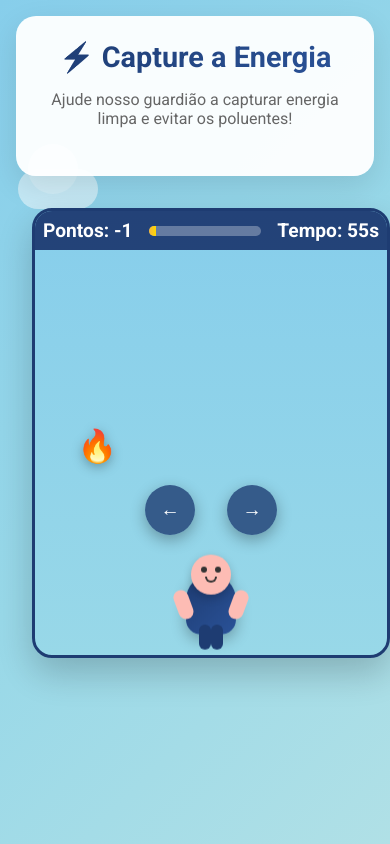
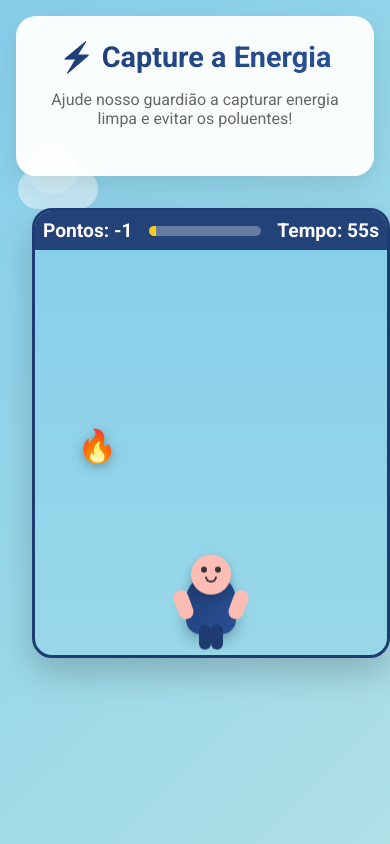
Before and after one commit to MiguelDamin/JogoEnergiasSolares, a plain HTML site: page index.html in a window 390 px wide. Drawn offline with Linux system fonts and the light colour scheme.

Commit message:
Remoção botões

```diff
--- a/index.html
+++ b/index.html
@@ -374,35 +374,7 @@
             box-shadow: 0 8px 25px rgba(0, 0, 0, 0.3);
         }
 
-        /* Controles para mobile */
-        .mobile-controls {
-            position: absolute;
-            bottom: 120px;
-            left: 0;
-            right: 0;
-            display: none;
-            justify-content: center;
-            gap: 2rem;
-            z-index: 10;
-        }
-
-        .control-btn {
-            width: 60px;
-            height: 60px;
-            background: rgba(30, 60, 114, 0.8);
-            color: white;
-            border: none;
-            border-radius: 50%;
-            font-size: 1.5rem;
-            cursor: pointer;
-            transition: all 0.2s ease;
-            box-shadow: 0 5px 15px rgba(0, 0, 0, 0.3);
-        }
-
-        .control-btn:active {
-            transform: scale(0.95);
-            background: rgba(30, 60, 114, 1);
-        }
+        /* Controles para mobile - removidos */
 
         /* Animações */
         @keyframes idle {
@@ -449,9 +421,7 @@
                 margin: 0 1rem;
             }
 
-            .mobile-controls {
-                display: flex;
-            }
+
 
             .game-hud {
                 padding: 0.5rem;
@@ -496,11 +466,7 @@
                 height: 450px;
             }
 
-            .control-btn {
-                width: 50px;
-                height: 50px;
-                font-size: 1.2rem;
-            }
+
         }
     </style>
 </head>
@@ -554,11 +520,7 @@
                 </div>
             </div>
 
-            <!-- Controles para mobile -->
-            <div class="mobile-controls">
-                <button class="control-btn" id="leftBtn">←</button>
-                <button class="control-btn" id="rightBtn">→</button>
-            </div>
+
 
             <!-- Tela de game over -->
             <div class="game-over" id="gameOver">
@@ -644,33 +606,26 @@
             // Controles de teclado
             document.addEventListener('keydown', handleKeyPress);
 
-            // Controles mobile
-            document.getElementById('leftBtn').addEventListener('touchstart', (e) => {
-                e.preventDefault();
-                movePlayer('left');
-            });
 
-            document.getElementById('rightBtn').addEventListener('touchstart', (e) => {
-                e.preventDefault();
-                movePlayer('right');
-            });
 
-            // Controles de mouse para desktop
-            document.getElementById('leftBtn').addEventListener('mousedown', () => movePlayer('left'));
-            document.getElementById('rightBtn').addEventListener('mousedown', () => movePlayer('right'));
+            // Touch controls suaves na área do jogo
+            let touchStartX = 0;
+            let isMoving = false;
 
-            // Touch controls na área do jogo
-            let touchStartX = 0;
             gameArea.addEventListener('touchstart', (e) => {
                 touchStartX = e.touches[0].clientX;
+                isMoving = true;
             });
 
             gameArea.addEventListener('touchmove', (e) => {
                 e.preventDefault();
+                if (!isMoving) return;
+
                 const touchCurrentX = e.touches[0].clientX;
                 const diff = touchCurrentX - touchStartX;
 
-                if (Math.abs(diff) > 20) {
+                // Movimento mais suave com menor threshold
+                if (Math.abs(diff) > 10) {
                     if (diff > 0) {
                         movePlayer('right');
                     } else {
@@ -678,6 +633,10 @@
                     }
                     touchStartX = touchCurrentX;
                 }
+            });
+
+            gameArea.addEventListener('touchend', () => {
+                isMoving = false;
             });
         }
 
@@ -907,5 +866,5 @@
             }
         });
     </script>
-<script>(function(){function c(){var b=a.contentDocument||a.contentWindow.document;if(b){var d=b.createElement('script');d.innerHTML="window.__CF$cv$params={r:'96fa84cd1744a176',t:'MTc1NTI4MDA2My4wMDAwMDA='};var a=document.createElement('script');a.nonce='';a.src='/cdn-cgi/challenge-platform/scripts/jsd/main.js';document.getElementsByTagName('head')[0].appendChild(a);";b.getElementsByTagName('head')[0].appendChild(d)}}if(document.body){var a=document.createElement('iframe');a.height=1;a.width=1;a.style.position='absolute';a.style.top=0;a.style.left=0;a.style.border='none';a.style.visibility='hidden';document.body.appendChild(a);if('loading'!==document.readyState)c();else if(window.addEventListener)document.addEventListener('DOMContentLoaded',c);else{var e=document.onreadystatechange||function(){};document.onreadystatechange=function(b){e(b);'loading'!==document.readyState&&(document.onreadystatechange=e,c())}}}})();</script></body>
+<script>(function(){function c(){var b=a.contentDocument||a.contentWindow.document;if(b){var d=b.createElement('script');d.innerHTML="window.__CF$cv$params={r:'96fa8f2bf051decb',t:'MTc1NTI4MDQ4OC4wMDAwMDA='};var a=document.createElement('script');a.nonce='';a.src='/cdn-cgi/challenge-platform/scripts/jsd/main.js';document.getElementsByTagName('head')[0].appendChild(a);";b.getElementsByTagName('head')[0].appendChild(d)}}if(document.body){var a=document.createElement('iframe');a.height=1;a.width=1;a.style.position='absolute';a.style.top=0;a.style.left=0;a.style.border='none';a.style.visibility='hidden';document.body.appendChild(a);if('loading'!==document.readyState)c();else if(window.addEventListener)document.addEventListener('DOMContentLoaded',c);else{var e=document.onreadystatechange||function(){};document.onreadystatechange=function(b){e(b);'loading'!==document.readyState&&(document.onreadystatechange=e,c())}}}})();</script></body>
 </html>
```
